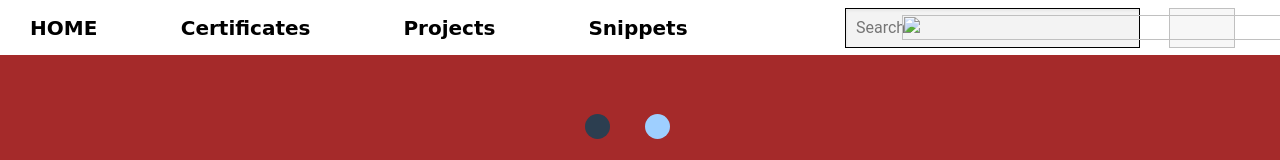
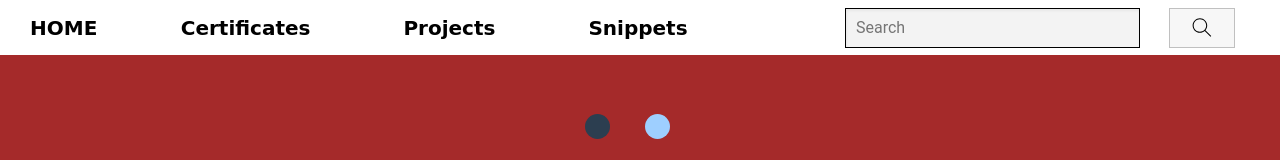
Before and after one commit to SkyC0met/certificates, a plain HTML site: page index.html in a window 1280 px wide. Shown: the top 160 px of the page. Drawn offline with Linux system fonts and the light colour scheme; the site is published under a folder, as on GitHub Pages, so addresses that start at the root find nothing.

Commit message:
Update index.html

```diff
--- a/index.html
+++ b/index.html
@@ -23,7 +23,7 @@
       <div class="right-section">
         <input class="search-bar" type="text" placeholder="Search" />
         <button class="search-button">
-          <img class="search-icon" src="/images/search.svg" />
+          <img class="search-icon" src="./images/search.svg" />
         </button>
       </div>
     </header>
```
